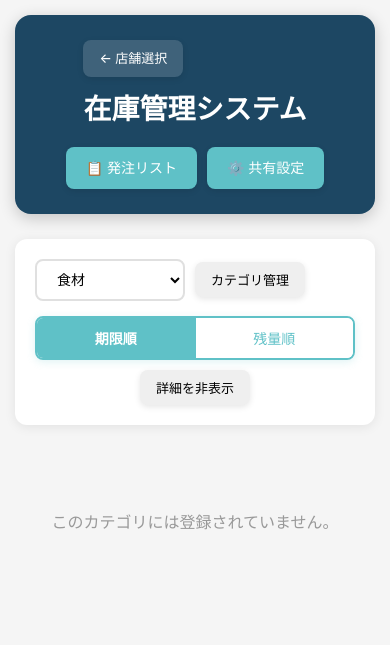
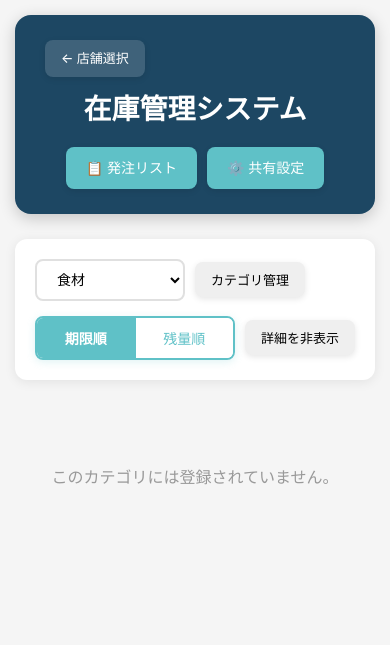
Before and after one commit to sa8na9/frige-app, a Flask app: page /store/1/inventory in a window 390 px wide. Shown: the top 645 px of the page. Run offline with Flask 3, Linux system fonts and the light colour scheme; data comes from the database, SQL or seed files in the repository; data that the repository does not hold is empty; some libraries are stand-ins or nearby versions.

Commit message:
2026/03/04/08:06

```diff
--- a/static/css/inventory.css
+++ b/static/css/inventory.css
@@ -556,15 +556,20 @@
     }
 
     .toolbar-right {
-        flex-direction: column;
+        flex-direction: row;
+        flex-wrap: nowrap;
     }
 
     .toggle-buttons {
-        width: 100%;
+        flex: 1;
     }
 
     .toggle-btn {
         flex: 1;
+    }
+
+    #toggleDetailBtn {
+        flex-shrink: 0;
     }
 
     .items-list {
@@ -582,5 +587,11 @@
         flex-direction: column;
         align-items: flex-start;
         gap: 10px;
+        width: 100%;
+    }
+
+    .header-left h1 {
+        width: 100%;
+        text-align: center;
     }
 }
```
